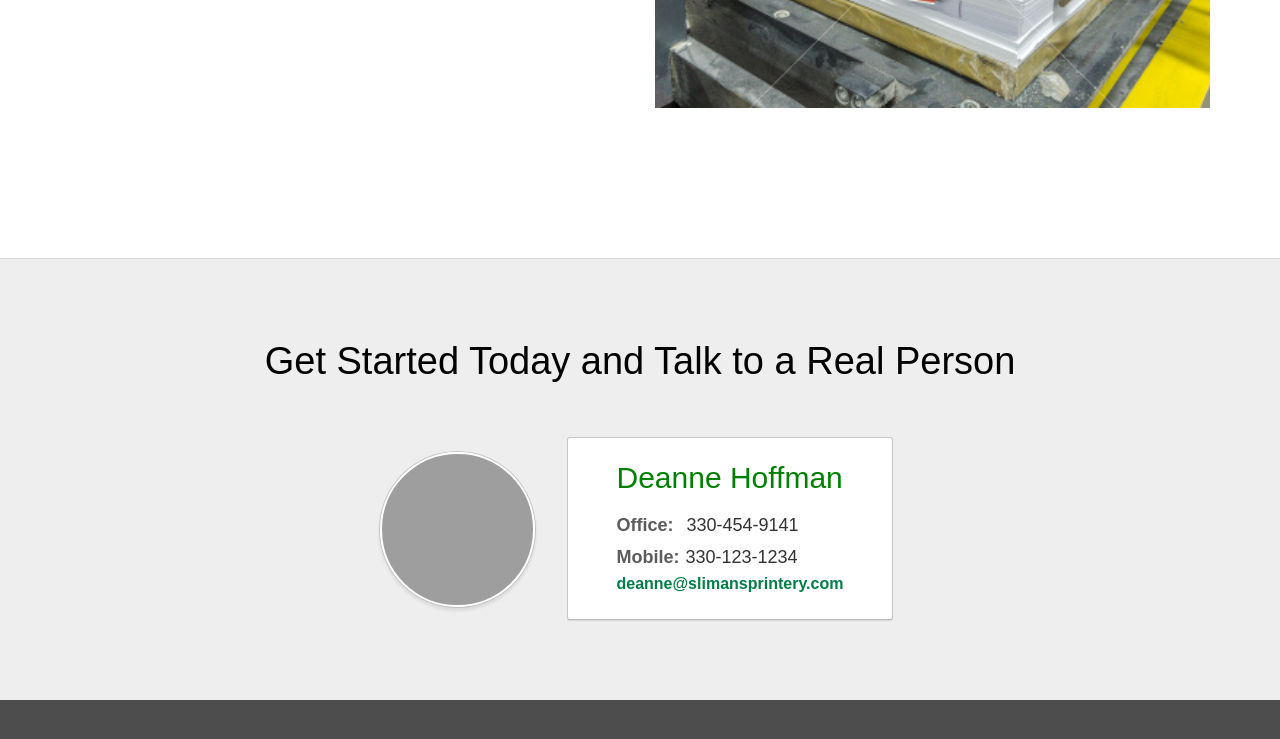
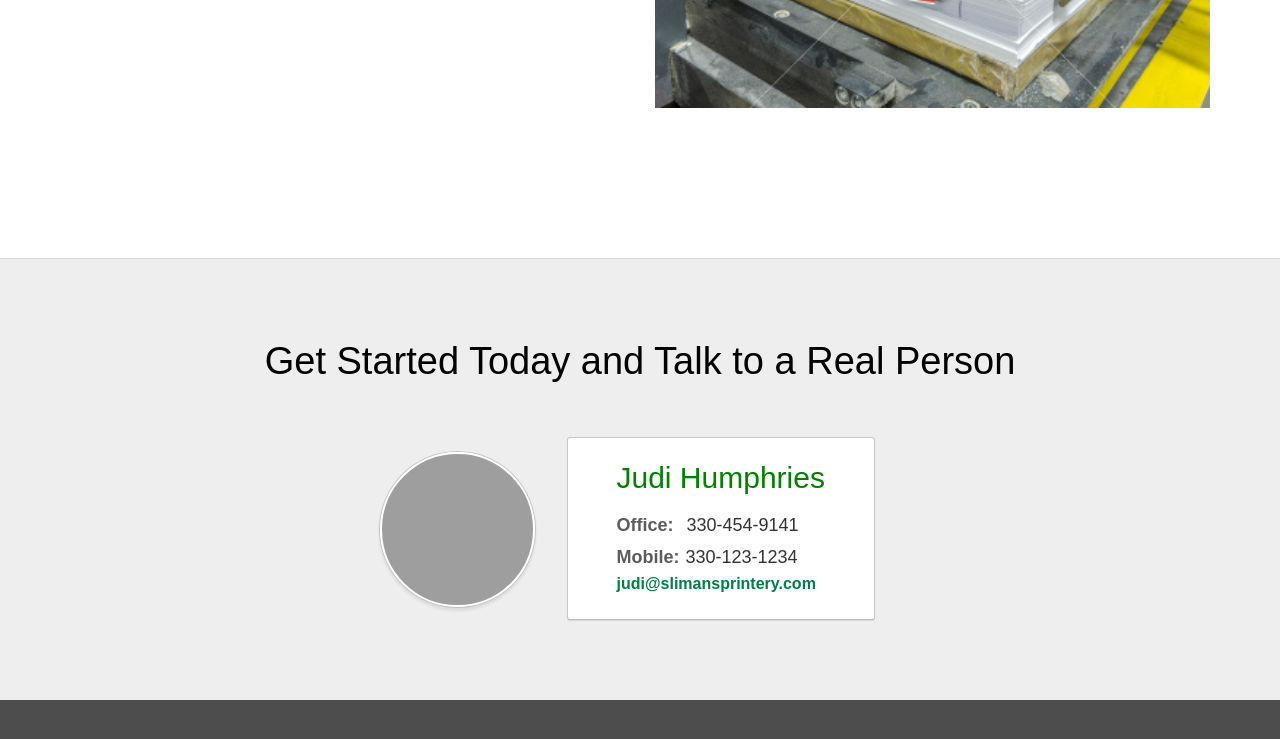
Before and after one commit to SlimansPrintery/slimansprintery.github.io, a Jekyll site: the page built from index.html, in a window 1280 px wide and 900 px high, scrolled down 2742 px. Shown: the top 739 px of the window. Built offline with Jekyll 4.4.1, drawn with Linux system fonts in a browser that asks for light colours; grey boxes are pictures that could not be loaded.

Commit message:
change contact name

```diff
--- a/index.html
+++ b/index.html
@@ -100,10 +100,10 @@ layout: default
     <div class="contact-inner">
       <div class="contact-photo pull-left"></div>
       <div class="contact-card pull-left">
-        <h4>Deanne Hoffman</h4>
+        <h4>Judi Humphries</h4>
         <div class="phone-number"><span style='margin-right:8px;'>Office: </span>330-454-9141</div>
         <div class="phone-number"><span style='margin-right: 6px;'>Mobile:</span>330-123-1234</div>
-        <a href="mailto:deanne@slimansprintery.com">deanne@slimansprintery.com</a>
+        <a href="mailto:judi@slimansprintery.com">judi@slimansprintery.com</a>
       </div>
     </div>
   </div>
```
